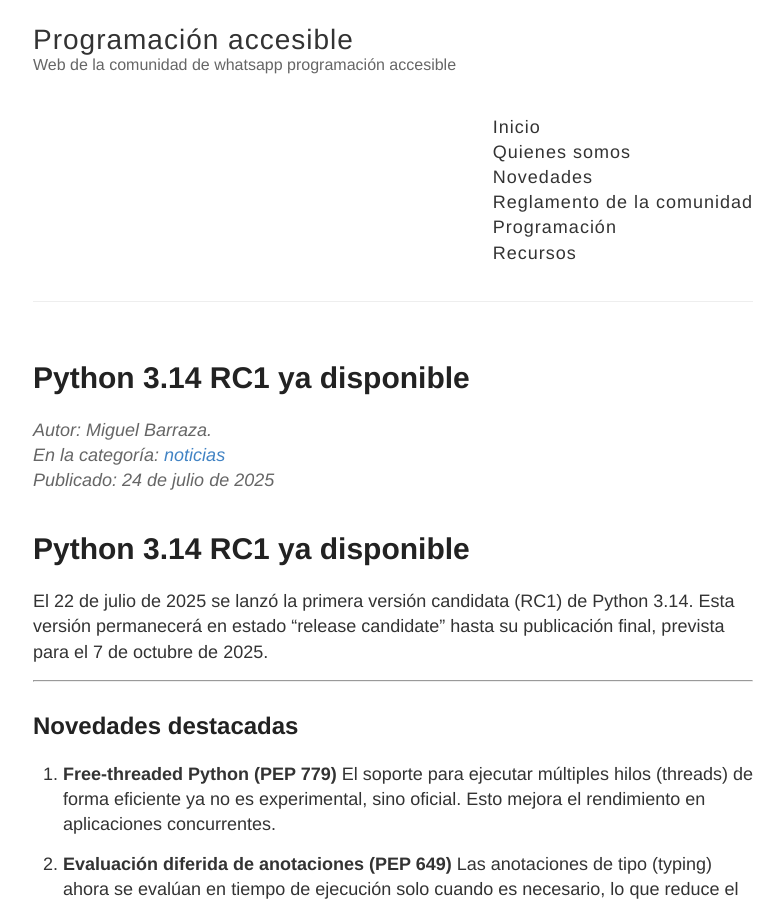
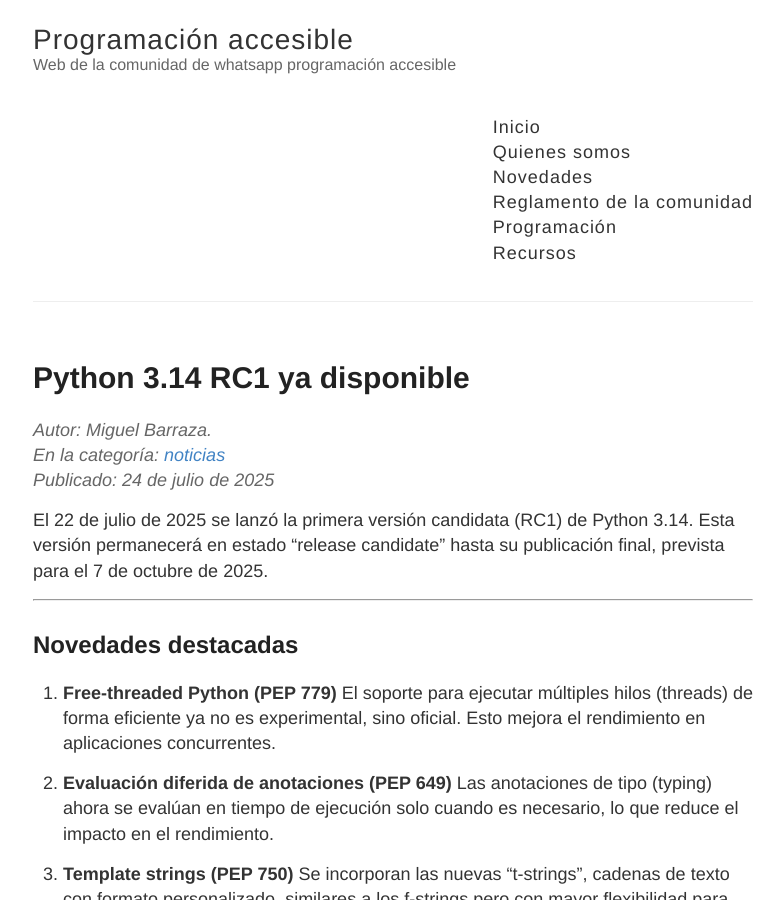
Before and after one commit to programacion-accesible/programacion-accesible.github.io, a Jekyll site: the page built from _posts/2025-07-24-09-15-00-python-3.14-RC1.md, in a window 1280 px wide and 900 px high. Shown: the whole window, without its empty margins (247-1031 px from the left). Built offline with Jekyll 4.4.1, drawn with Linux system fonts in a browser that asks for light colours.

Commit message:
fix de titulo

```diff
--- a/_posts/2025-07-24-09-15-00-python-3.14-RC1.md
+++ b/_posts/2025-07-24-09-15-00-python-3.14-RC1.md
@@ -6,8 +6,6 @@ category: noticias
 tags: [python]
 excerpt: El pasado 22 de julio de 2025, se lanzó la primera release candidate (RC1) de Python 3.14, una versión que estará en modo final hasta su versión estable, prevista para el 7 de octubre de 2025.
 ---
-
-# Python 3.14 RC1 ya disponible
 
 El 22 de julio de 2025 se lanzó la primera versión candidata (RC1) de Python 3.14. Esta versión permanecerá en estado "release candidate" hasta su publicación final, prevista para el 7 de octubre de 2025.
 
```
